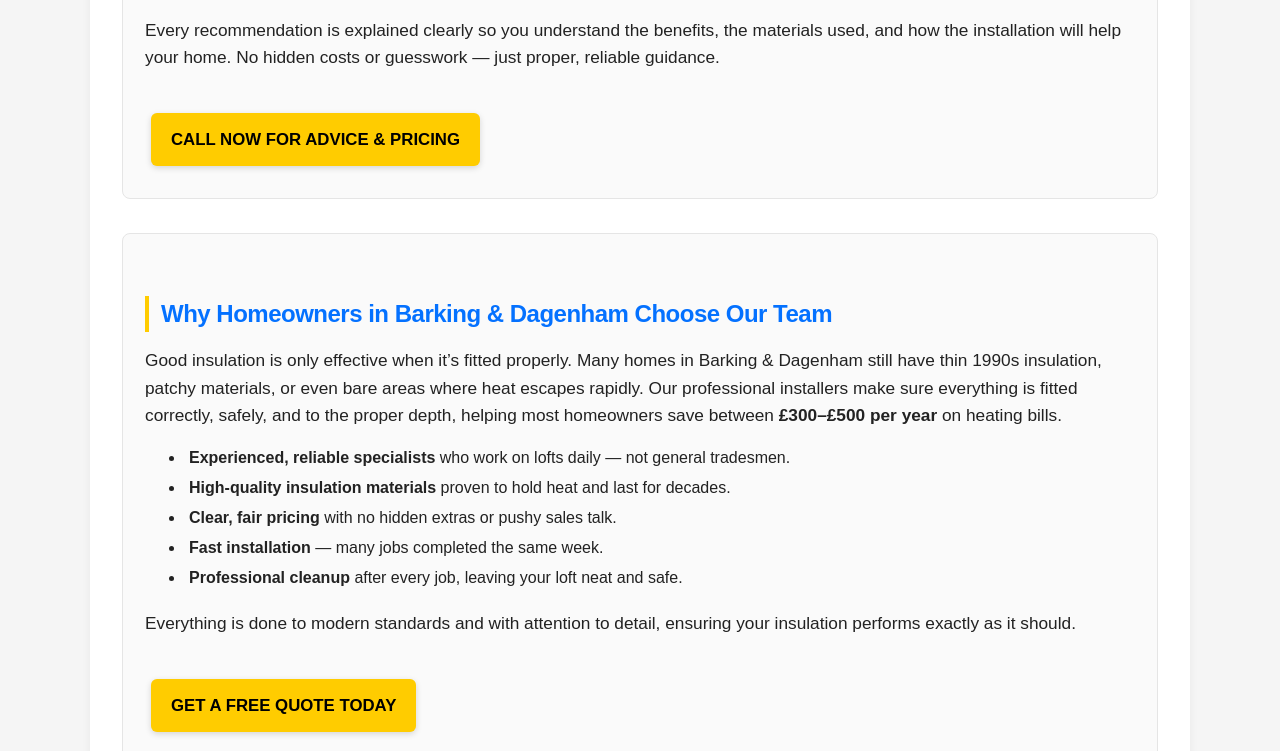
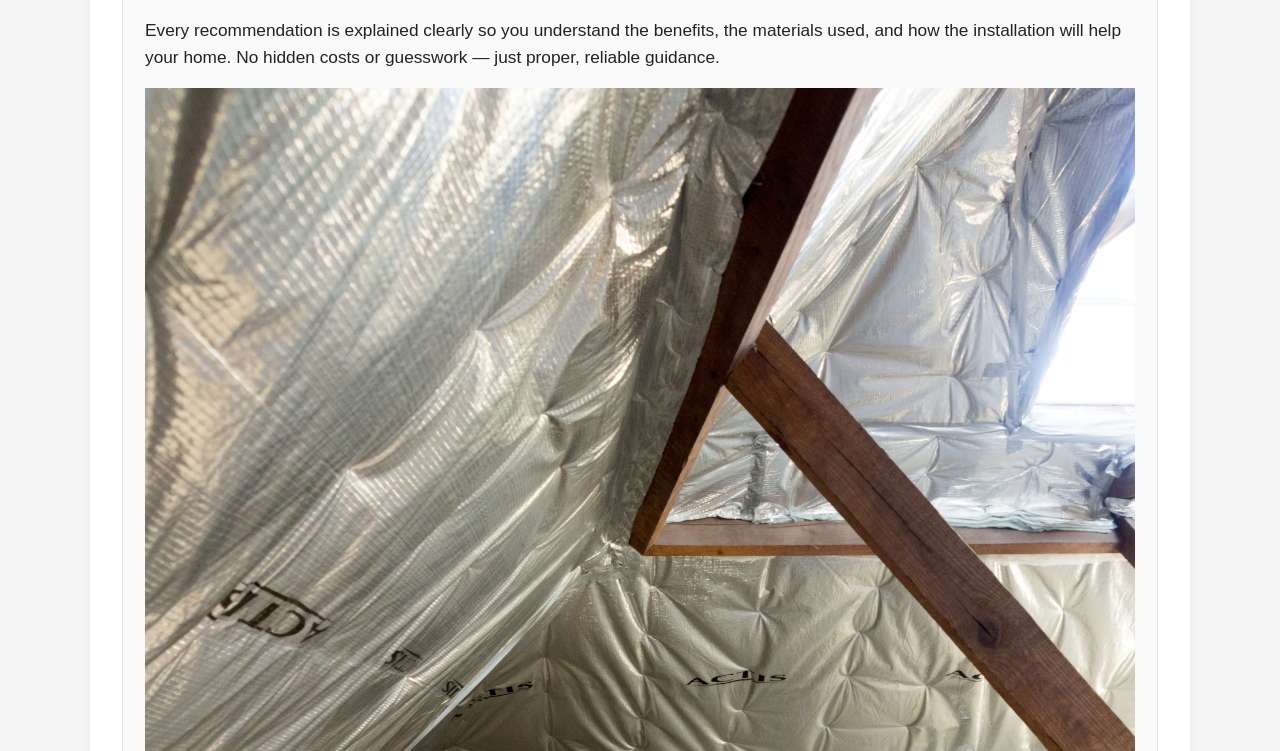
Before and after one commit to Therealr4m/Loftinsulationbarking, a plain HTML site: page barking-dagenham--loft-insulation-services.html in a window 1280 px wide. Shown: the part 1789-2540 px from the top of the page. Drawn offline with Linux system fonts and the light colour scheme.

Commit message:
service page image added

```diff
--- a/barking-dagenham--loft-insulation-services.html
+++ b/barking-dagenham--loft-insulation-services.html
@@ -145,12 +145,45 @@ We provide a complete range of loft insulation services designed to suit homes o
   <li><strong>Draught Proofing & Heat-Loss Fixing</strong> — Helps eliminate cold draughts, improves comfort, and reduces wasted energy.</li>
 </ul>
 
+
+
+
+
+
+
+
+
 <p>
 Every recommendation is explained clearly so you understand the benefits, the materials used, and how the installation will help your home. No hidden costs or guesswork — just proper, reliable guidance.
 </p>
 
+<!-- NEW IMAGE BLOCK -->
+<div class="service-image">
+  <img
+    src="images/loft-insulation-installed-barking.jpg"
+    alt="Professional loft insulation installation in progress"
+    loading="lazy"
+  >
+</div>
+
+
+
 <a href="tel:+442080582915" class="cta-btn">CALL NOW FOR ADVICE & PRICING</a>
 </section>
+
+
+
+
+
+
+
+
+
+
+
+
+
+
 
 <section>
 <h2>Why Homeowners in Barking & Dagenham Choose Our Team</h2>
```
